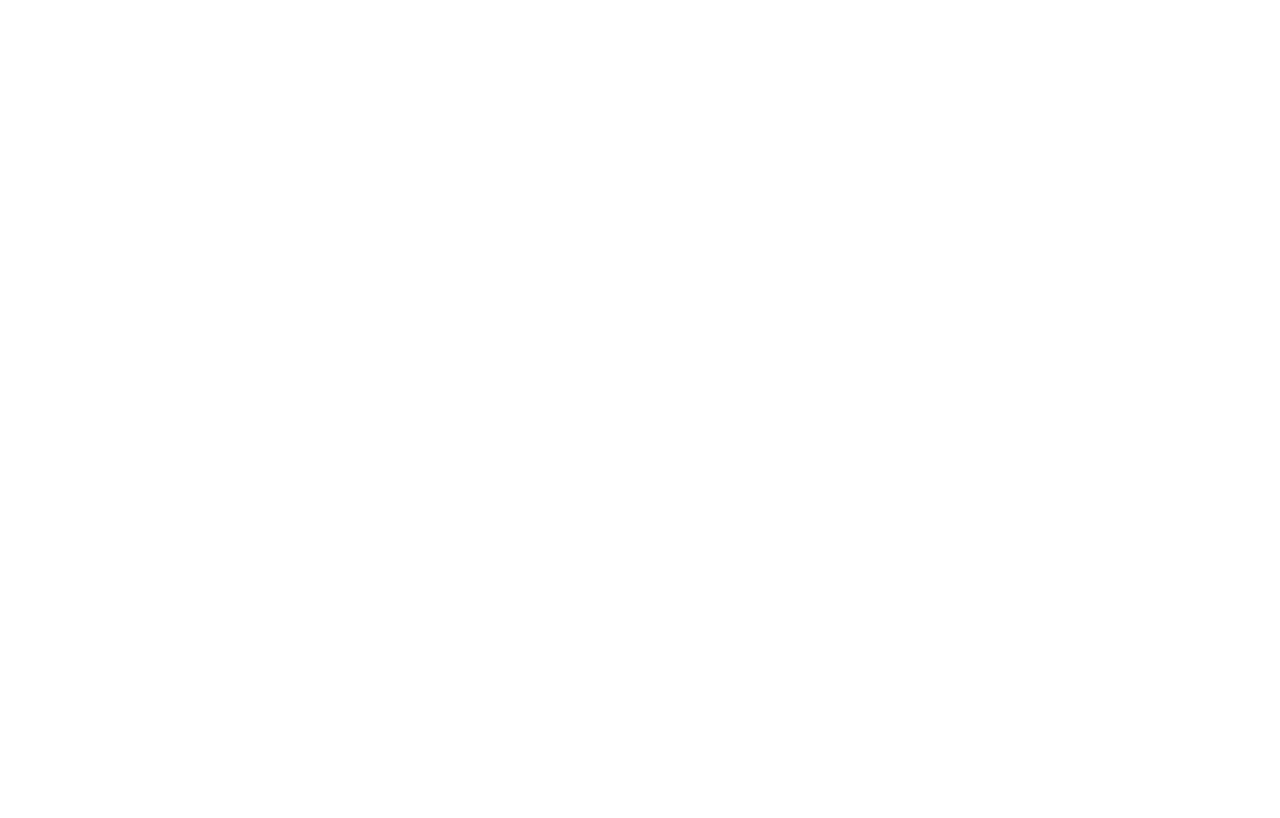
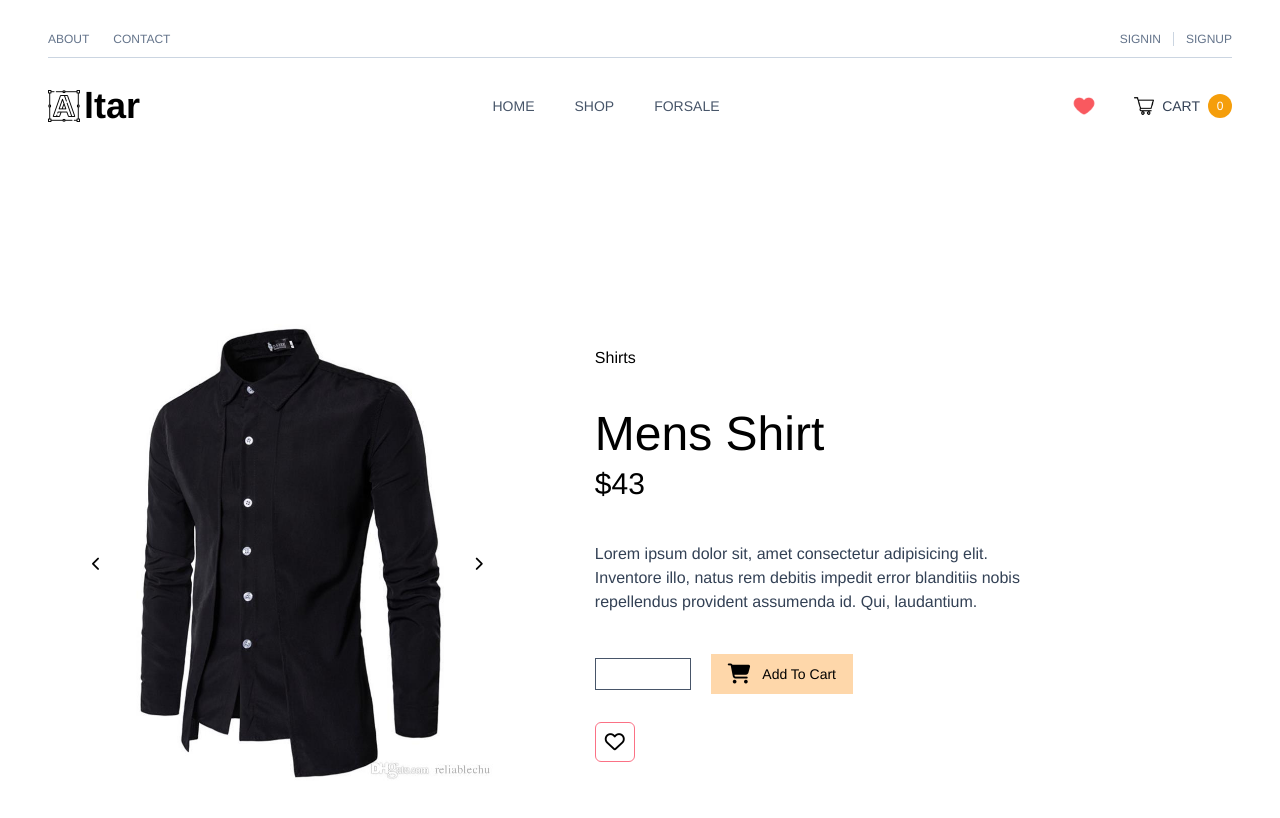
Before and after one commit to imaulanaazn/furnme, a React (Create React App) app: page /product/1 in a window 1280 px wide. Before the commit this address had no page. Shown: the top 818 px of the page. Built offline with nearby package versions, Linux system fonts and the light colour scheme.

Commit message:
adding product page and make a dynamic route for it

```diff
--- a/src/App.js
+++ b/src/App.js
@@ -18,7 +18,7 @@
         <Route path="/forsale" element={<Forsale />} />
         <Route path="/auth" element={<Auth />} />
         <Route path="/mycart" element={<MyCart />} />
-        <Route path="/product" element={<ProductDetail />} />
+        <Route path="/product/:id" element={<ProductDetail />} />
       </Routes>
     </div>
   );
--- a/src/pages/ProductDetail.js
+++ b/src/pages/ProductDetail.js
@@ -23,20 +23,16 @@
             <h4 className="text-base font-thin mb-10">Shirts</h4>
             <h1 className="text-5xl font-medium">Mens Shirt</h1>
             <h2 className="text-3xl font-normal mt-2">$43</h2>
-            <p className="text-base text-slate-700 my-10">
+            <p className="text-base text-slate-700 my-10 max-w-md">
               Lorem ipsum dolor sit, amet consectetur adipisicing elit.
               Inventore illo, natus rem debitis impedit error blanditiis
               nobis repellendus provident assumenda id. Qui, laudantium.
             </p>
             <div className="flex items-center md:justify-start justify-between space-x-5 my-7">
-              <div className="quantity flex">
-                <button type="button" className="h-10 pl-4 border-l border-y border-slate-600">-</button>
-                <input className="w-24 h-8 px-4 h-10 border-y border-slate-600 outline-0" type="number" id="amount" />
-                <button type="button" className="h-10 pr-4 border-r border-y border-slate-600">+</button>
-              </div>
+              <input className="w-24 h-8 px-4 h-10 border border-slate-600 outline-0" type="number" id="amount" />
               <button
                 type="button"
-                className="flex items-center h-10 px-4 border border-slate-600  hover:bg-white hover:border hover:border-gray-600"
+                className="flex items-center h-10 px-4 border border-orange-200 bg-orange-200 hover:bg-orange-300 hover:border hover:border-gray-600"
               >
                 <i className="fa-solid fa-cart-shopping text-xl mr-3" />
                 <span>Add To Cart</span>
```
